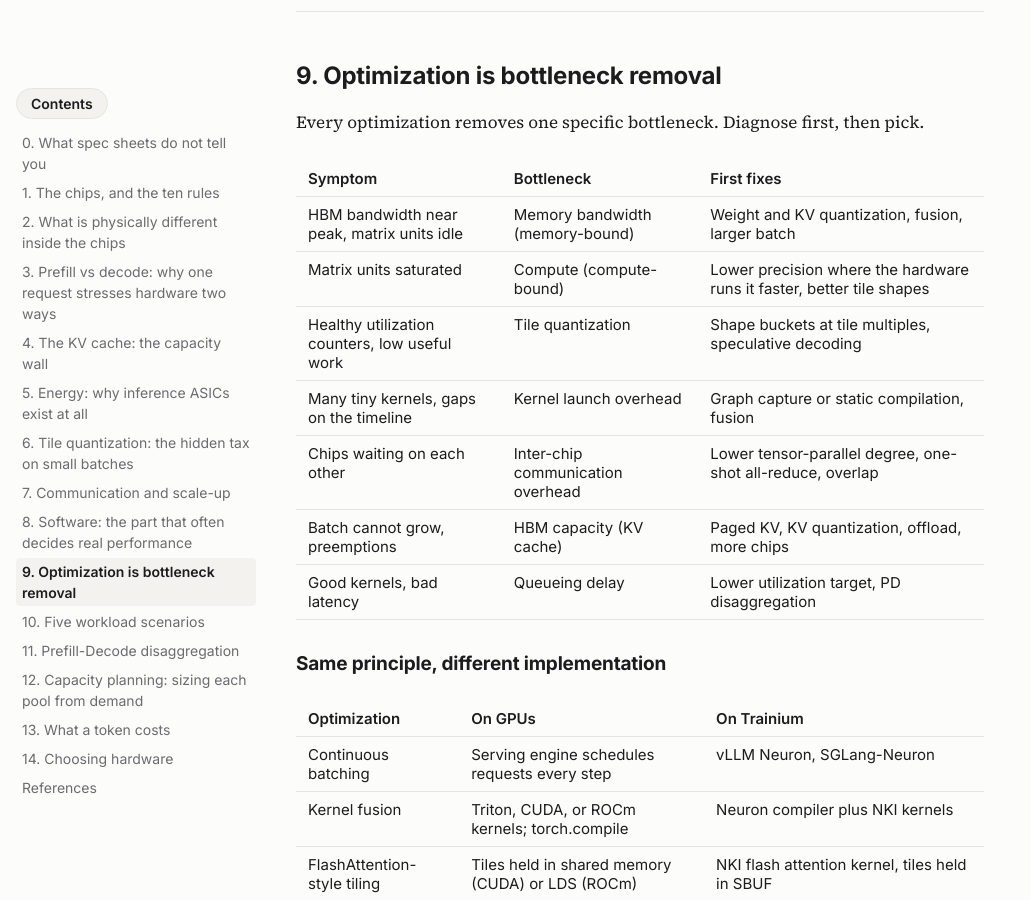
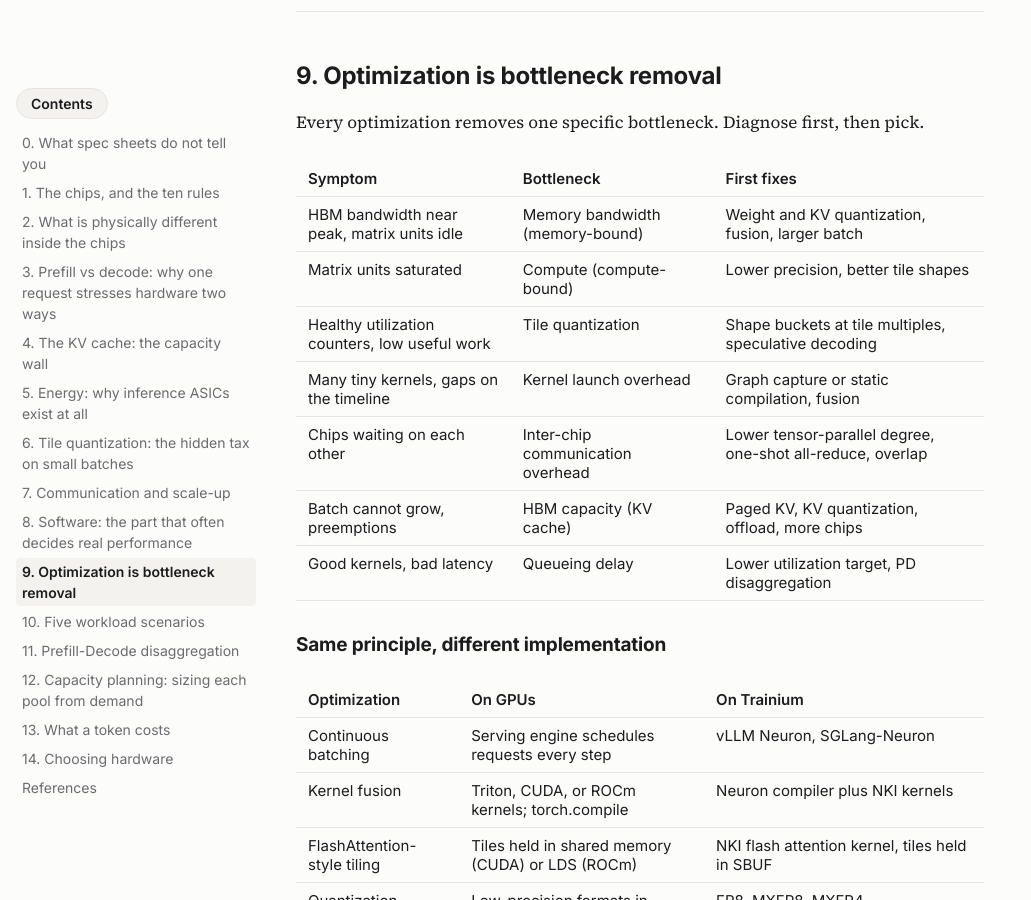
Before and after one commit to bananighosh/bananighosh.github.io, a Jekyll site: the page built from _posts/2026-11-16-flops-are-not-tokens.md, in a window 1280 px wide and 900 px high, scrolled down 20586 px. Shown: the whole window, without its empty margins (0-1031 px from the left). Built offline with Jekyll 4.4.1, drawn with Linux system fonts in a browser that asks for light colours.

Commit message:
Revert row 25: lower precision wording
Co-Authored-By: Claude Opus 5.5 <noreply@anthropic.com>
Claude-Session: https://claude.ai/code/session_01K2HJxVUv7i1duGErniTfDd

```diff
--- a/_posts/2026-11-16-flops-are-not-tokens.md
+++ b/_posts/2026-11-16-flops-are-not-tokens.md
@@ -423,7 +423,7 @@ Every optimization removes one specific bottleneck. Diagnose first, then pick.
 | Symptom | Bottleneck | First fixes |
 | --- | --- | --- |
 | HBM bandwidth near peak, matrix units idle | Memory bandwidth (memory-bound) | Weight and KV quantization, fusion, larger batch |
-| Matrix units saturated | Compute (compute-bound) | Lower precision where the hardware runs it faster, better tile shapes |
+| Matrix units saturated | Compute (compute-bound) | Lower precision, better tile shapes |
 | Healthy utilization counters, low useful work | Tile quantization | Shape buckets at tile multiples, speculative decoding |
 | Many tiny kernels, gaps on the timeline | Kernel launch overhead | Graph capture or static compilation, fusion |
 | Chips waiting on each other | Inter-chip communication overhead | Lower tensor-parallel degree, one-shot all-reduce, overlap |
```
